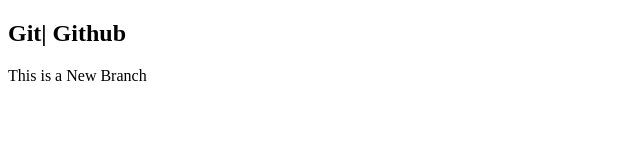
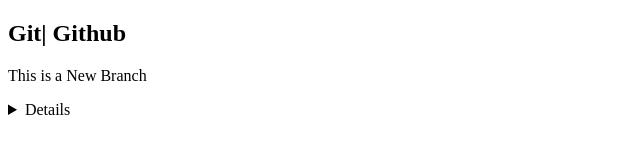
Before and after one commit to AbilAlam/LocalRepo, a plain HTML site: page index.html in a window 1280 px wide. Shown: the full height of the page, 0-640 px from the left. Drawn offline with Linux system fonts and the light colour scheme.

Commit message:
Insrted a Detail Tag

```diff
--- a/index.html
+++ b/index.html
@@ -7,6 +7,6 @@
 </head>
 <body>
     <h2> Git| Github</h2>
-    <p>This is a New Branch</p>
+    <p>This is a New Branch  <details> Click here for more details </details>   </p>
 </body>
 </html>
```
